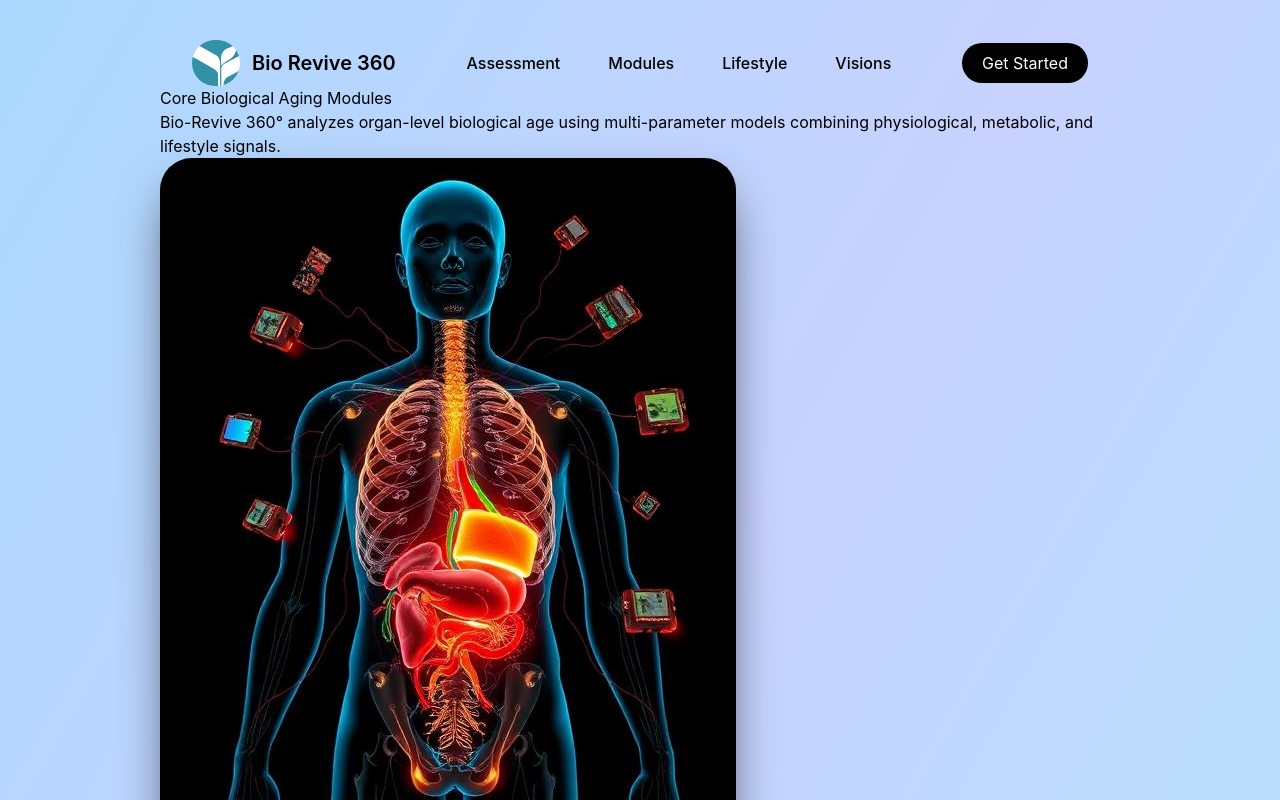
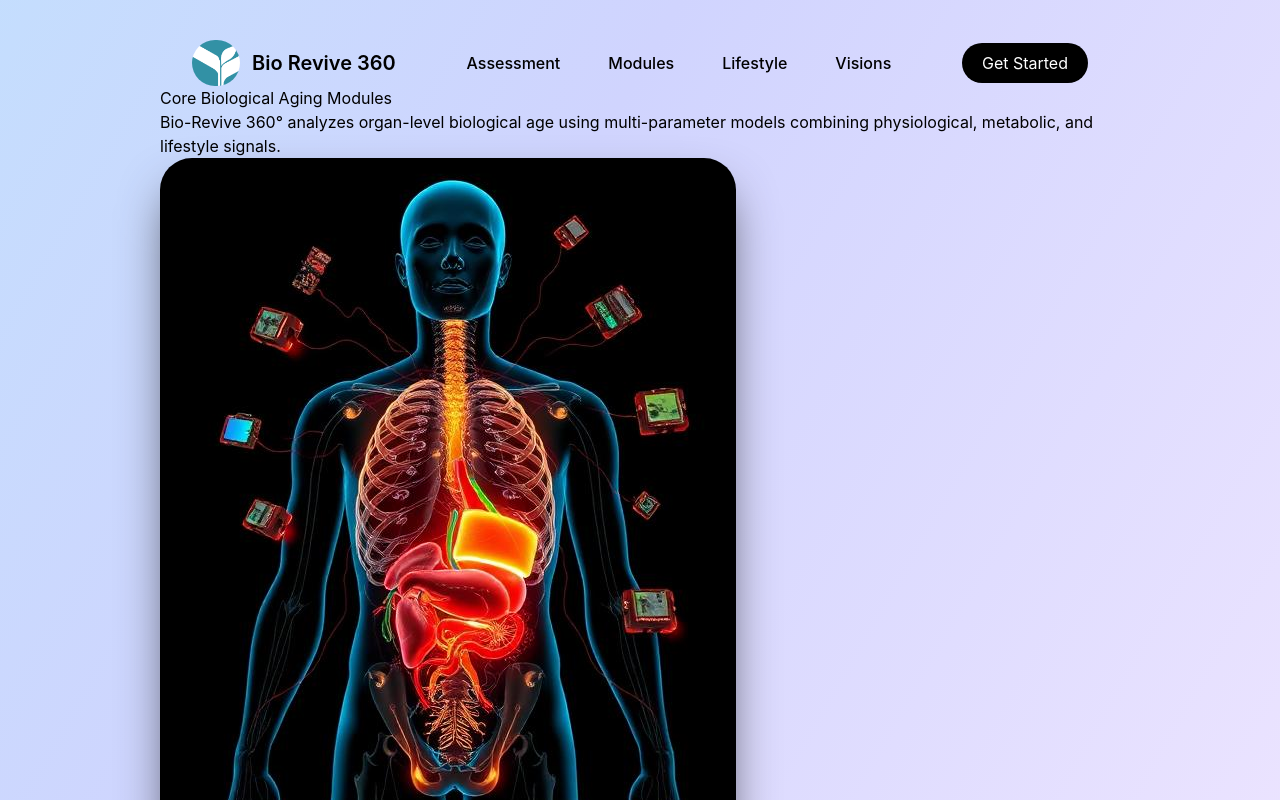
Before and after one commit to ankitsensei/bio-revive-360, a React (Vite) app: page /Modules in a window 1280 px wide. Shown: the top 800 px of the page. Built offline with nearby package versions, Linux system fonts and the light colour scheme.

Commit message:
changed bg color gradient

```diff
--- a/src/index.css
+++ b/src/index.css
@@ -9,15 +9,23 @@
 .background {
   background: linear-gradient(
     120deg,
-    #e0f7ff,
+    /* #e0f7ff,
     #b3ecff,
     #99ddff,
     #c7d2fe,
     #a5f3fc,
-    #bae6fd
+    #bae6fd */
+    /* new colors */ #e0f7ff,
+    #c2efff,
+    #a5f3fc,
+    #bae6fd,
+    #d0d4fe,
+    #f0e6ff,
+    #e0f5ff,
+    #c7d2fe
   );
   background-size: 400% 400%;
-  animation: randomGradient 50s ease-in-out infinite;
+  animation: randomGradient 30s ease-in-out infinite;
 }
 
 @keyframes randomGradient {
@@ -45,7 +53,6 @@
 }
 
 .textBackground {
-
   background: linear-gradient(
     120deg,
     #0f2027,
```
